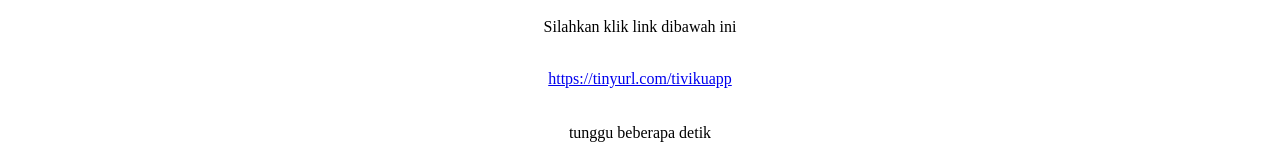
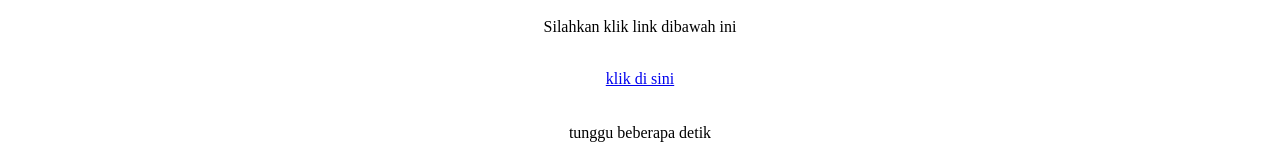
Before and after one commit to tivikuapp/pasword, a plain HTML site: page index.html in a window 1280 px wide. Shown: the part 170-330 px from the top of the page. Drawn offline with Linux system fonts and the light colour scheme; grey boxes are pictures that could not be loaded.

Commit message:
Update index.html

```diff
--- a/index.html
+++ b/index.html
@@ -11,7 +11,7 @@
    <br> <p>Halaman ini hanya digunakan sebagai info Update Pasword film tiviku.apk</p>
 <br/>    <p>Silahkan klik link dibawah ini</p>
     <br>
-    <a href="https://besargaji.com/VdH3yA" target="_blank"  rel="nofollow">https://tinyurl.com/tivikuapp</a>
+    <a href="https://besargaji.com/VdH3yA" target="_blank"  rel="nofollow">klik di sini</a>
 <br><br><br>
 tunggu beberapa detik
 <br><br>
```
